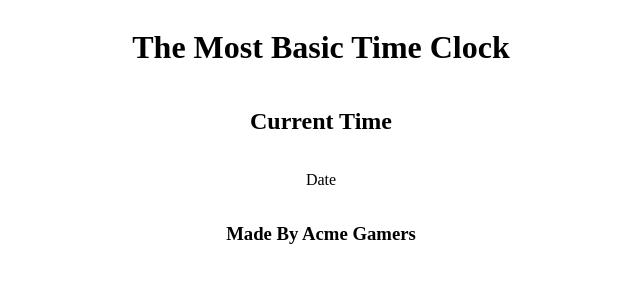
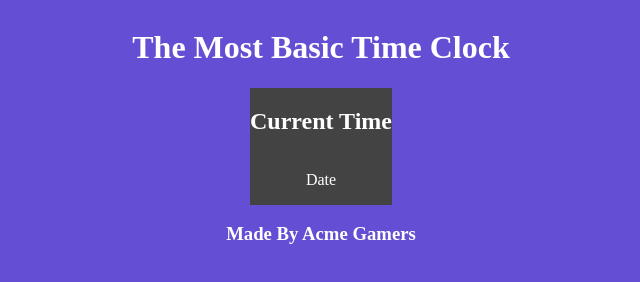
Before and after one commit to AcmeGamers/Clock-Application, a plain HTML site: page index.html in a window 1280 px wide. Shown: the whole page, without its empty margins (319-959 px from the left). Drawn offline with Linux system fonts and the light colour scheme.

Commit message:
adding color

```diff
--- a/css/styles.css
+++ b/css/styles.css
@@ -9,6 +9,7 @@
 
 body {
   background-color: var(--main-thm);
+  color: #fff;
 }
 .container {
   width: 80%;
--- a/index.html
+++ b/index.html
@@ -6,7 +6,7 @@
     <meta name="viewport" content="width=device-width, initial-scale=1.0" />
     <title>Clock Application</title>
     <link rel="stylesheet" href="css/custom-styles.css" />
-    <link rel="stylesheet" href="css/style.css" />
+    <link rel="stylesheet" href="css/styles.css" />
   </head>
   <body>
     <div class="container column horiz-center">
```
